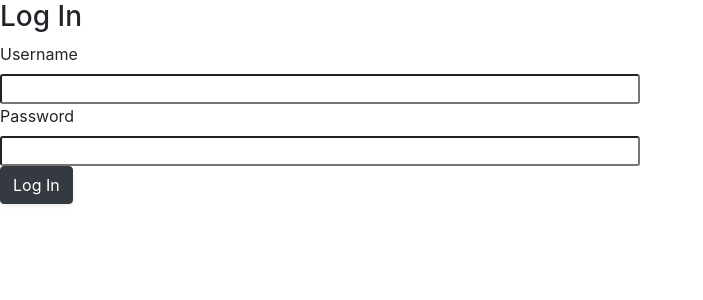
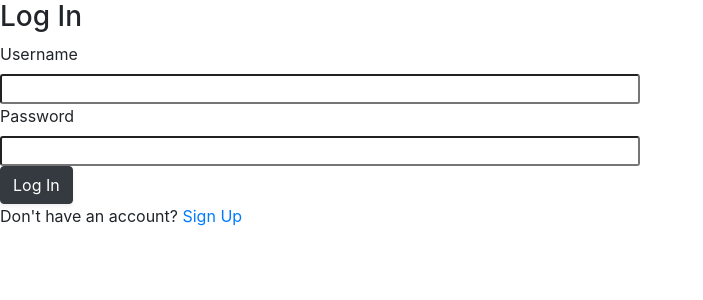
Before and after one commit to Treasure-Mayowa/Uber-Transit, a Django app: page /login in a window 1280 px wide. Shown: the top 300 px of the page, without its empty margins (0-703 px from the left). Run offline with Django 4.2, Linux system fonts and the light colour scheme.

Commit message:
Update login.html

```diff
--- a/core/transit/templates/transit/login.html
+++ b/core/transit/templates/transit/login.html
@@ -20,5 +20,6 @@
             <input type="text" required name="password" />
             <button type="submit" class="shadow-sm btn btn-dark">Log In</button>
         </form>
+        <p>Don't have an account? <a href="{% url 'register' %}">Sign Up</a></p>
     </body>
 </html>
```
